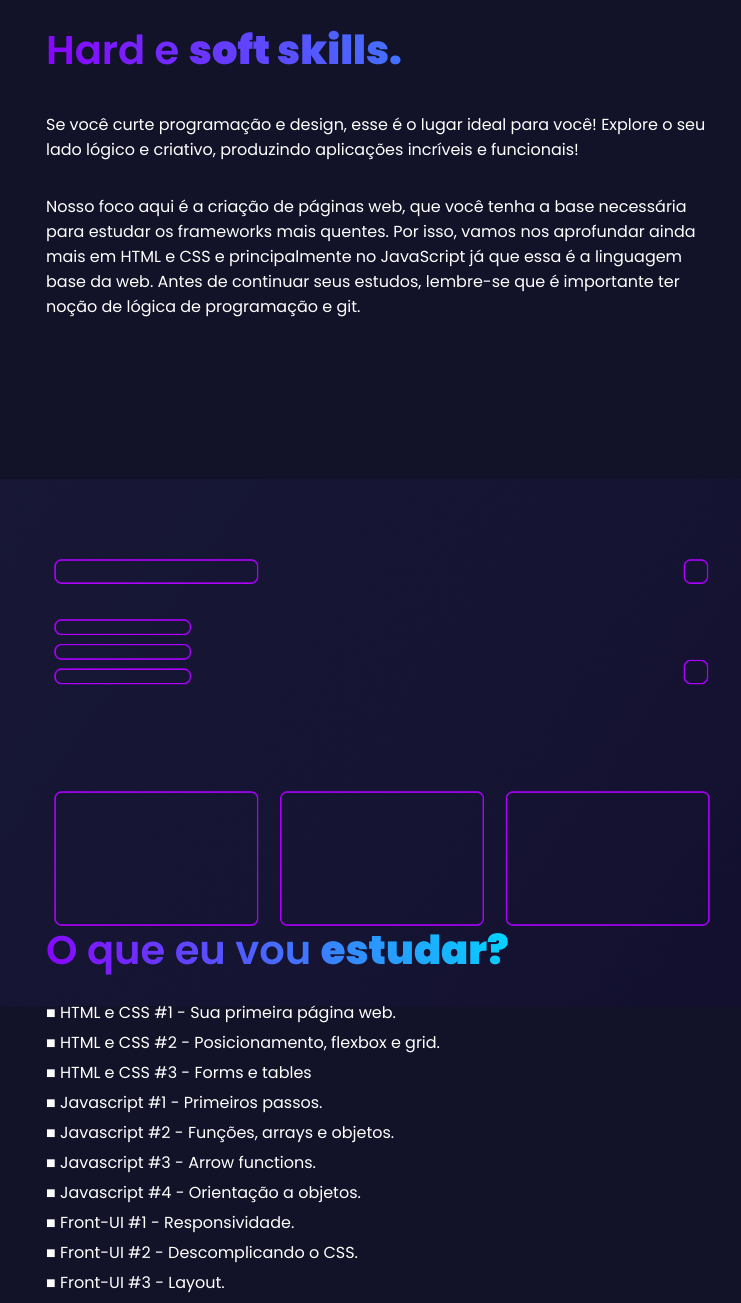
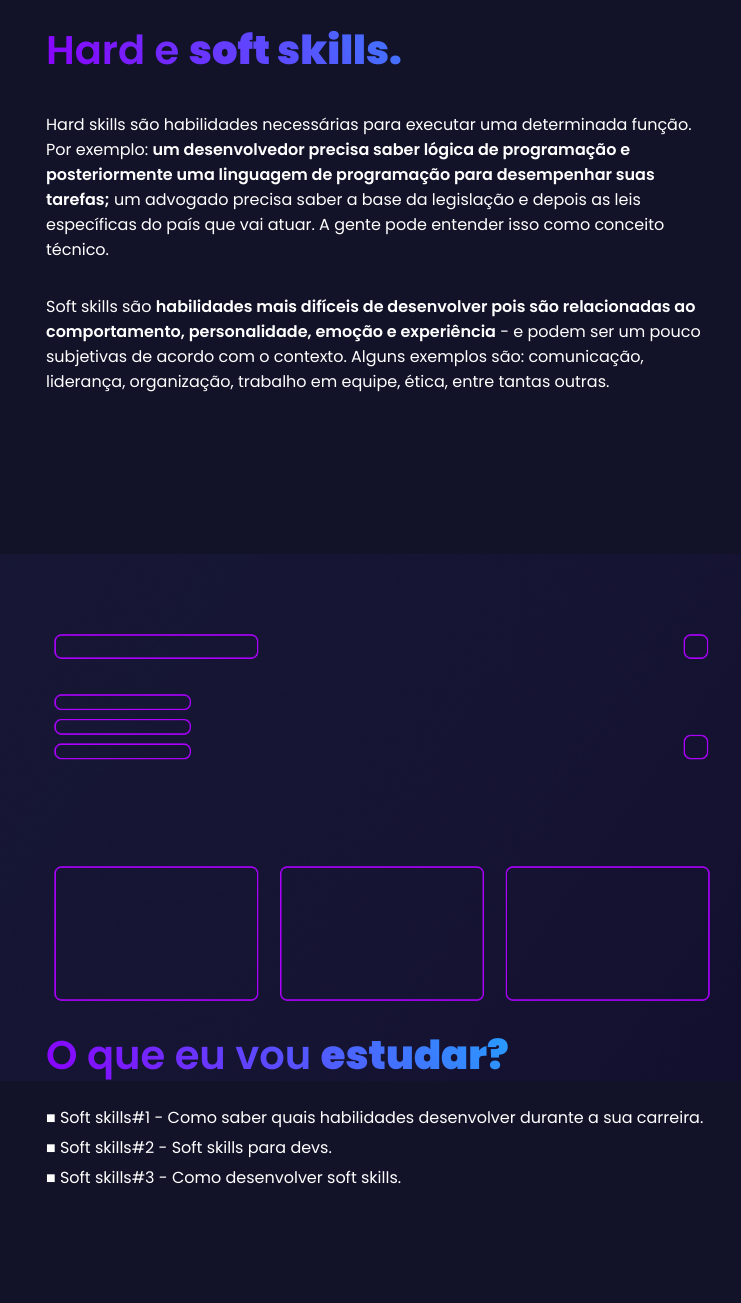
Before and after one commit to lucastso/enygma-courses, a plain HTML site: page src/softskills-course/soft.html in a window 1280 px wide. Shown: the part 780-2083 px from the top of the page, without its empty margins (258-999 px from the left). Drawn offline with Linux system fonts and the light colour scheme.

Commit message:
feat: change soft text

```diff
--- a/src/softskills-course/soft.html
+++ b/src/softskills-course/soft.html
@@ -66,17 +66,26 @@
           Hard e <span class="highlight">soft skills.</span>
         </h1>
         <p>
-          Se você curte programação e design, esse é o lugar ideal para você!
-          Explore o seu lado lógico e criativo, produzindo aplicações incríveis
-          e funcionais!
+          Hard skills são habilidades necessárias para executar uma determinada
+          função. Por exemplo:
+          <span class="clarifier"
+            >um desenvolvedor precisa saber lógica de programação e
+            posteriormente uma linguagem de programação para desempenhar suas
+            tarefas;</span
+          >
+          um advogado precisa saber a base da legislação e depois as leis
+          específicas do país que vai atuar. A gente pode entender isso como
+          conceito técnico.
         </p>
         <p>
-          Nosso foco aqui é a criação de páginas web, que você tenha a base
-          necessária para estudar os frameworks mais quentes. Por isso, vamos
-          nos aprofundar ainda mais em HTML e CSS e principalmente no JavaScript
-          já que essa é a linguagem base da web. Antes de continuar seus
-          estudos, lembre-se que é importante ter noção de lógica de programação
-          e git.
+          Soft skills são
+          <span class="clarifier"
+            >habilidades mais difíceis de desenvolver pois são relacionadas ao
+            comportamento, personalidade, emoção e experiência</span
+          >
+          - e podem ser um pouco subjetivas de acordo com o contexto. Alguns
+          exemplos são: comunicação, liderança, organização, trabalho em equipe,
+          ética, entre tantas outras.
         </p>
       </div>
       <img
@@ -92,16 +101,12 @@
         <h1 class="hero-first-p">
           O que eu vou <span class="highlight">estudar?</span>
         </h1>
-        <p>■ HTML e CSS #1 - Sua primeira página web.</p>
-        <p>■ HTML e CSS #2 - Posicionamento, flexbox e grid.</p>
-        <p>■ HTML e CSS #3 - Forms e tables</p>
-        <p>■ Javascript #1 - Primeiros passos.</p>
-        <p>■ Javascript #2 - Funções, arrays e objetos.</p>
-        <p>■ Javascript #3 - Arrow functions.</p>
-        <p>■ Javascript #4 - Orientação a objetos.</p>
-        <p>■ Front-UI #1 - Responsividade.</p>
-        <p>■ Front-UI #2 - Descomplicando o CSS.</p>
-        <p>■ Front-UI #3 - Layout.</p>
+        <p>
+          ■ Soft skills#1 - Como saber quais habilidades desenvolver durante a
+          sua carreira.
+        </p>
+        <p>■ Soft skills#2 - Soft skills para devs.</p>
+        <p>■ Soft skills#3 - Como desenvolver soft skills.</p>
       </div>
     </section>
 
@@ -157,28 +162,20 @@
         <div class="card-team">
           <div class="upper">
             <div class="title">
-              <p>DEV FRONT-END</p>
+              <p>SOFT SKILLS</p>
               <img src="/images/cart.svg" alt="Cart" />
             </div>
-            <p class="price">R$18</p>
+            <p class="price">R$10</p>
             <span>definitivo</span>
           </div>
           <div class="lower">
             <div class="lower-line">
               <img src="/images/check.svg" loading="lazy" alt="Checked" />
-              <p>Curso desenvolvedor front-end</p>
+              <p>Curso Soft Skills</p>
             </div>
             <div class="lower-line">
               <img src="/images/check.svg" loading="lazy" alt="Checked" />
               <p>Certificado</p>
-            </div>
-            <div class="lower-line">
-              <img src="/images/check.svg" loading="lazy" alt="Checked" />
-              <p>Arquivos fonte</p>
-            </div>
-            <div class="lower-line">
-              <img src="/images/check.svg" loading="lazy" alt="Checked" />
-              <p>UI, ilustrações</p>
             </div>
             <div class="lower-line">
               <img src="/images/check.svg" loading="lazy" alt="Checked" />
```
